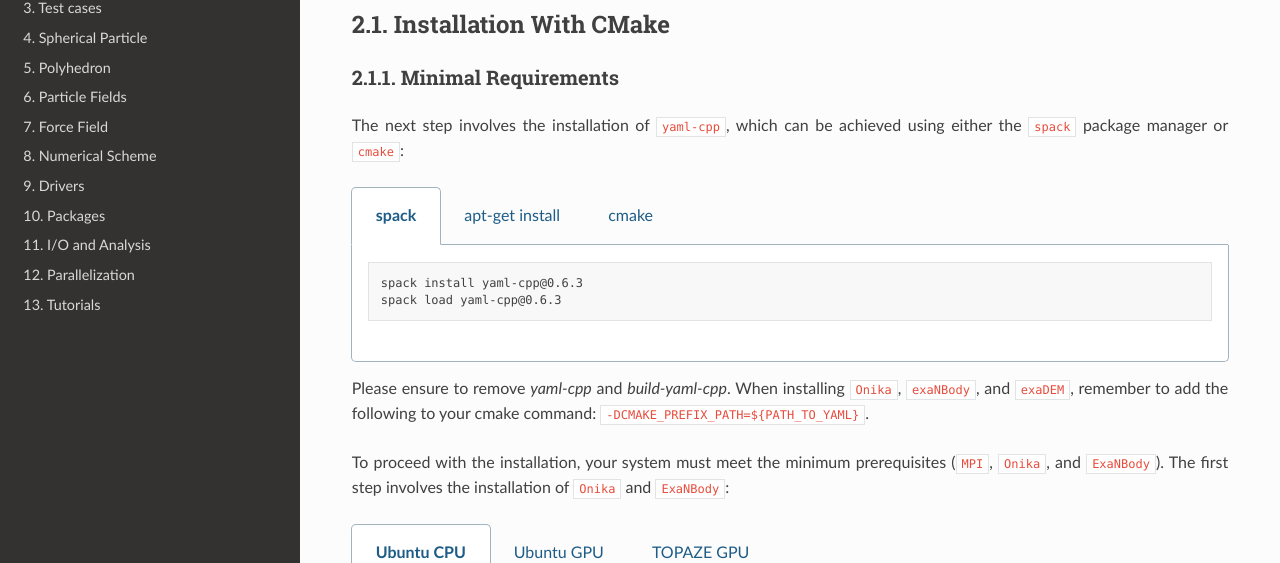
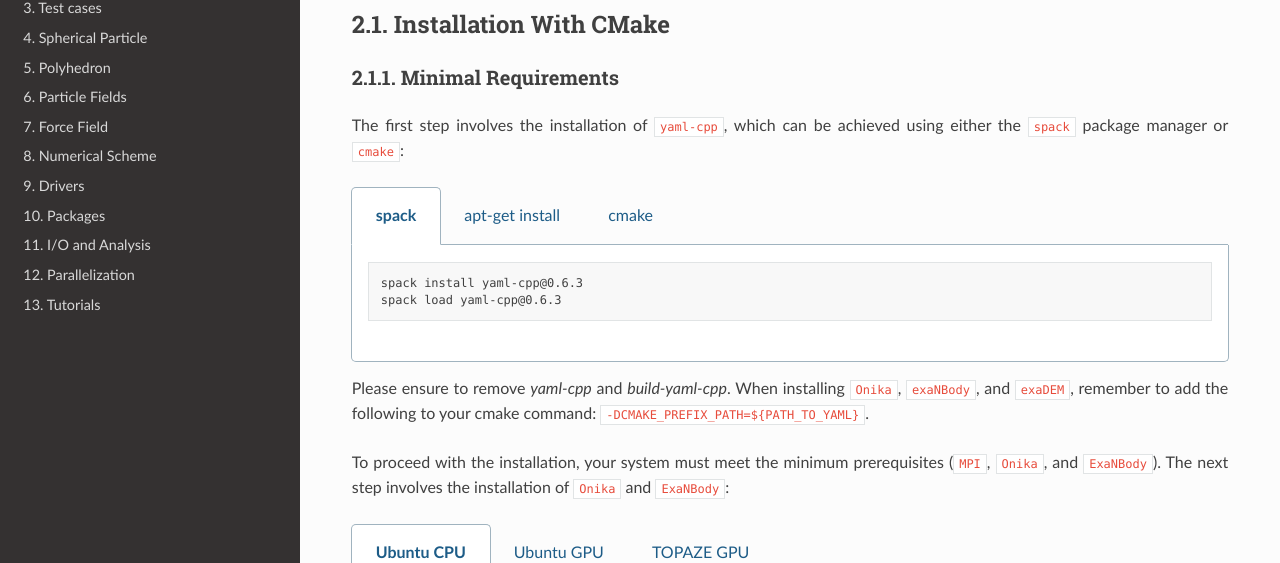
Before and after one commit to Collab4exaNBody/doc_exaDEM, a Sphinx documentation site: the page built from docs/source/project_exaDEM/Installation.rst, in a window 1280 px wide and 900 px high. Shown: the part 323-886 px from the top of the window. Built offline with Sphinx 7.4.7 and the Read the Docs theme 3.1.0, drawn with Linux system fonts in a browser that asks for light colours; part of the change alters nothing that is shown.

```diff
--- a/docs/source/project_exaDEM/Installation.rst
+++ b/docs/source/project_exaDEM/Installation.rst
@@ -12,7 +12,7 @@ Installation With CMake
 Minimal Requirements
 --------------------
 
-The next step involves the installation of ``yaml-cpp``, which can be achieved using either the ``spack`` package manager or ``cmake``:
+The first step involves the installation of ``yaml-cpp``, which can be achieved using either the ``spack`` package manager or ``cmake``:
 
 
 .. tabs::
@@ -44,7 +44,7 @@ The next step involves the installation of ``yaml-cpp``, which can be achieved u
 
 Please ensure to remove `yaml-cpp` and `build-yaml-cpp`. When installing ``Onika``, ``exaNBody``, and ``exaDEM``, remember to add the following to your cmake command: ``-DCMAKE_PREFIX_PATH=${PATH_TO_YAML}``.
 
-To proceed with the installation, your system must meet the minimum prerequisites (``MPI``, ``Onika``, and ``ExaNBody``). The first step involves the installation of ``Onika`` and ``ExaNBody``:
+To proceed with the installation, your system must meet the minimum prerequisites (``MPI``, ``Onika``, and ``ExaNBody``). The next step involves the installation of ``Onika`` and ``ExaNBody``:
 
 .. tabs::
 
@@ -88,7 +88,7 @@ To proceed with the installation, your system must meet the minimum prerequisite
 
    .. tab:: TOPAZE GPU
 
-      Please, note that you need copy on topaze onika and exaNBody repository
+      Please, note that you need copy on topaze onika and exaNBody repository. You can load the ``YAML`` module such as ``module load yaml-cpp/`` and add this option to the ``cmake`` command: ``-DCMAKE_PREFIX_PATH=/ccc/products/yaml-cpp-0.6.3/system/default/``
 
       .. code-block:: bash
 
```
